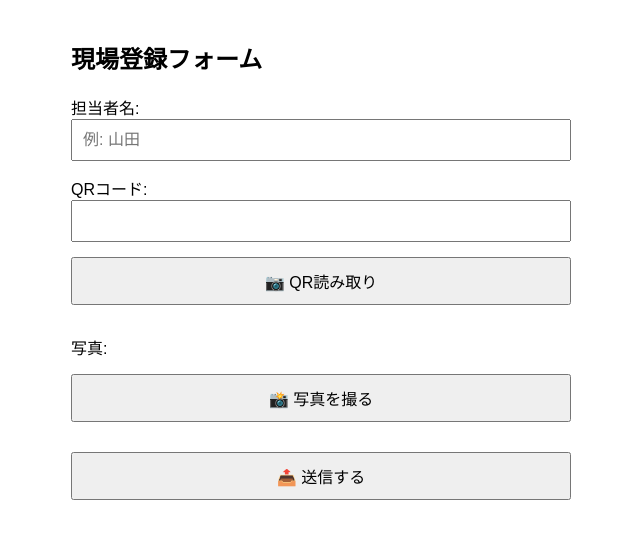
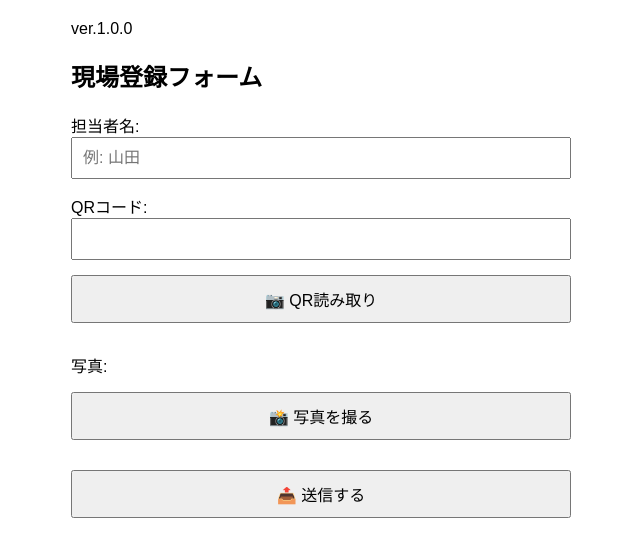
Before and after one commit to G3type1/QRApp, a plain HTML site: page index.html in a window 1280 px wide. Shown: the whole page, without its empty margins (319-959 px from the left). Drawn offline with Linux system fonts and the light colour scheme.

Commit message:
Add files via upload

```diff
--- a/index.html
+++ b/index.html
@@ -35,6 +35,8 @@
   <script src="https://unpkg.com/html5-qrcode" type="text/javascript"></script>
 </head>
 <body>
+
+  <div id="version-label">ver.1.0.0</div>
 
   <h2>現場登録フォーム</h2>
 
```
